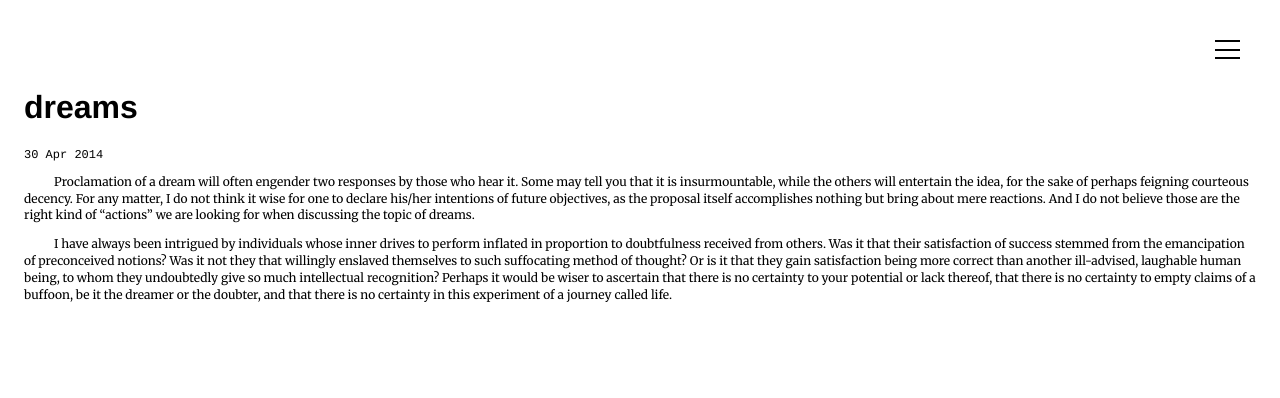
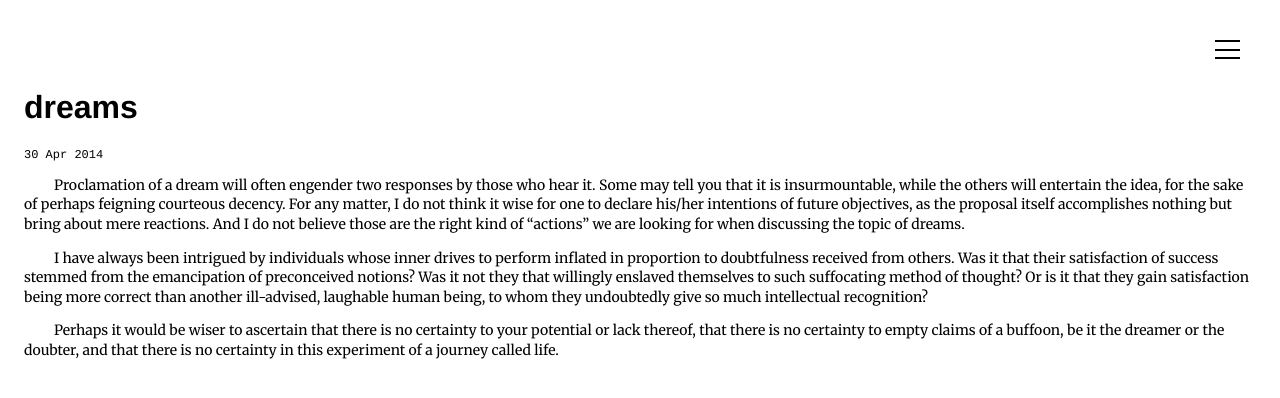
Before and after one commit to sehuno/sehuno.github.io, a Jekyll site: the page built from _posts/2014-04-30-dreams.md, in a window 1280 px wide. Shown: the top 398 px of the page. Built offline with Jekyll 4.4.1, drawn with Linux system fonts in a browser that asks for light colours; nearby versions of some CDN libraries; some web fonts are replaced.

Commit message:
blog mobile check

```diff
--- a/_posts/2014-04-30-dreams.md
+++ b/_posts/2014-04-30-dreams.md
@@ -9,5 +9,6 @@
 Proclamation of a dream will often engender two responses by those who hear it. Some may tell you that it is insurmountable, while the others will entertain the idea, for the sake of perhaps feigning courteous decency. For any matter, I do not think it wise for one to declare his/her intentions of future objectives, as the proposal itself accomplishes nothing but bring about mere reactions. And I do not believe those are the right kind of “actions” we are looking for when discussing the topic of dreams.
 </p>
 <p>
-I have always been intrigued by individuals whose inner drives to perform inflated in proportion to doubtfulness received from others. Was it that their satisfaction of success stemmed from the emancipation of preconceived notions? Was it not they that willingly enslaved themselves to such suffocating method of thought? Or is it that they gain satisfaction being more correct than another ill-advised, laughable human being, to whom they undoubtedly give so much intellectual recognition? Perhaps it would be wiser to ascertain that there is no certainty to your potential or lack thereof, that there is no certainty to empty claims of a buffoon, be it the dreamer or the doubter, and that there is no certainty in this experiment of a journey called life.
+I have always been intrigued by individuals whose inner drives to perform inflated in proportion to doubtfulness received from others. Was it that their satisfaction of success stemmed from the emancipation of preconceived notions? Was it not they that willingly enslaved themselves to such suffocating method of thought? Or is it that they gain satisfaction being more correct than another ill-advised, laughable human being, to whom they undoubtedly give so much intellectual recognition?</p>
+<p>Perhaps it would be wiser to ascertain that there is no certainty to your potential or lack thereof, that there is no certainty to empty claims of a buffoon, be it the dreamer or the doubter, and that there is no certainty in this experiment of a journey called life.
 </p>
--- a/css/post.css
+++ b/css/post.css
@@ -16,6 +16,6 @@
 .post-body p {
 	text-indent: 30px;
 	font-family: 'Merriweather', serif;
-	font-size: 12px;
+	font-size: 14px;
 	line-height: 140%;
 }
```
